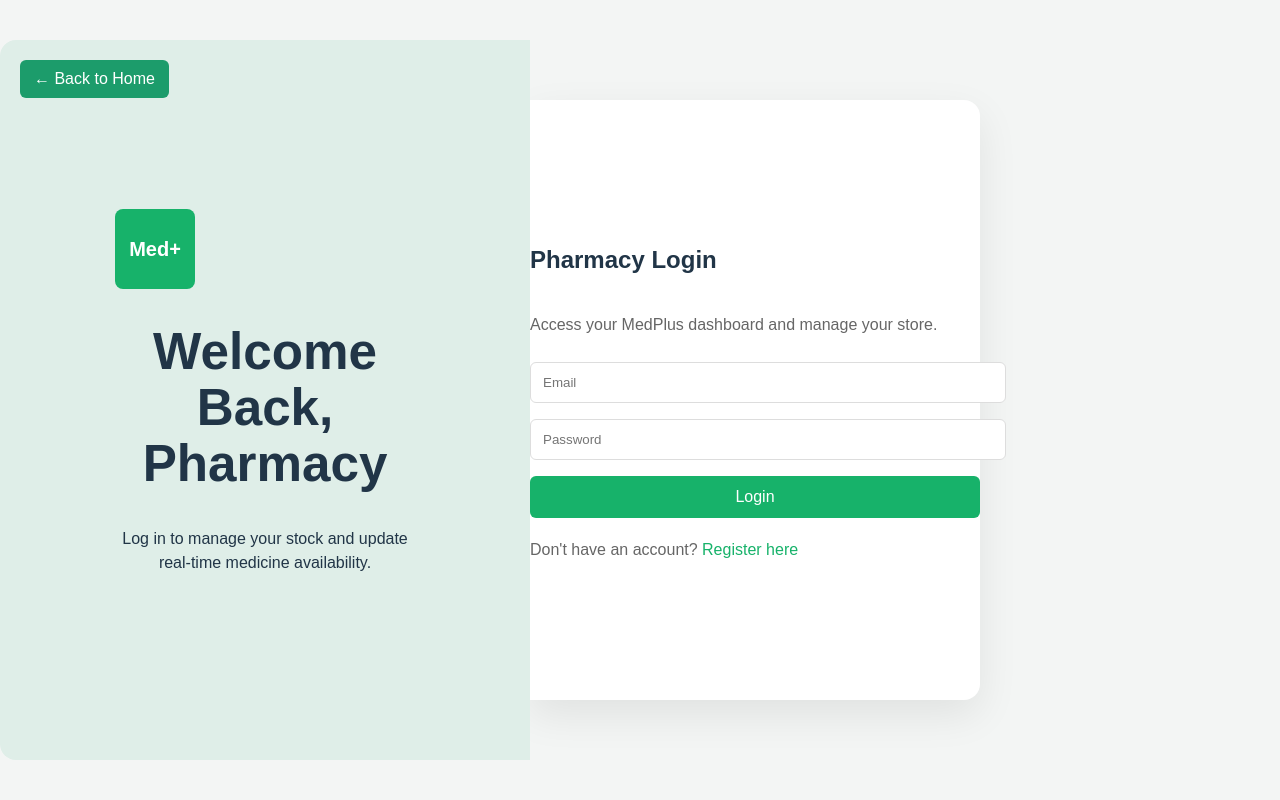
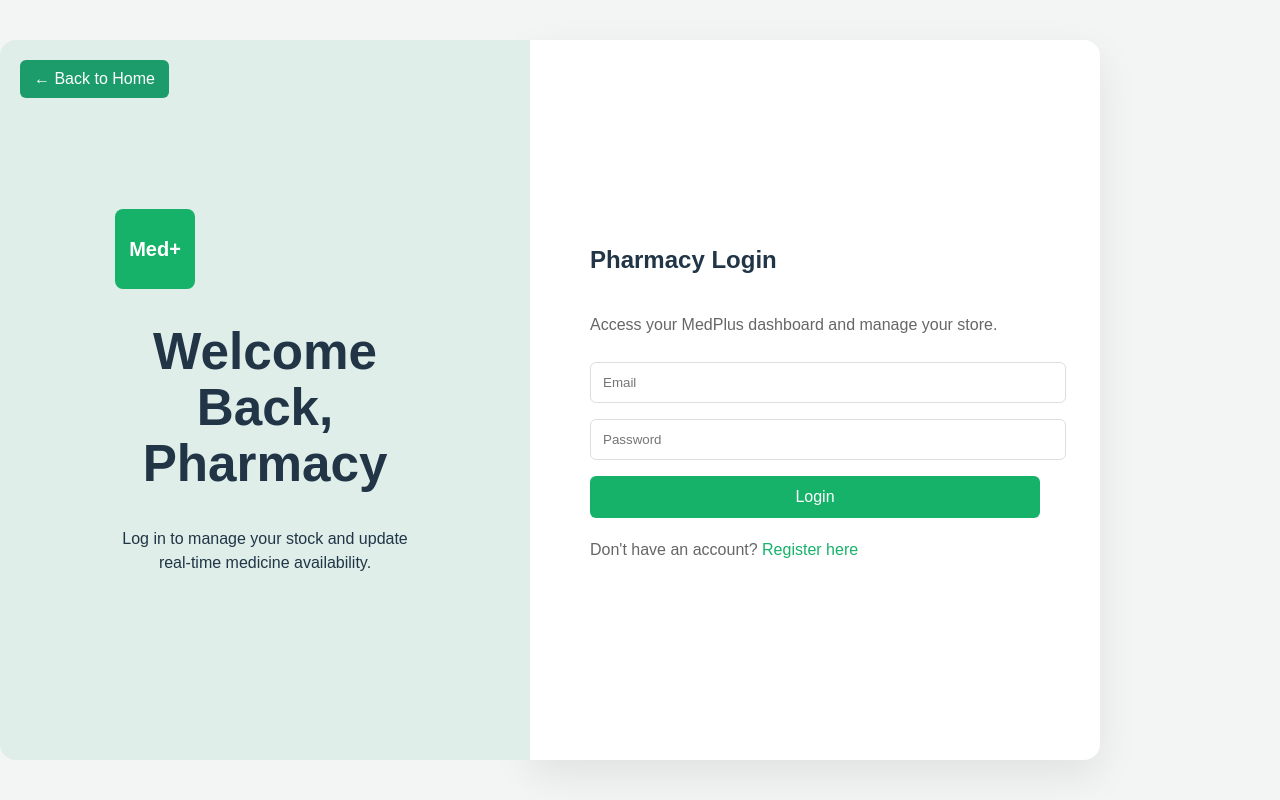
Before and after one commit to shahaddelta1-1955/medplus, a React (Vite) app: page /login in a window 1280 px wide. Built offline with nearby package versions, Linux system fonts and the light colour scheme; no server answers.

Commit message:
Update Login.css

```diff
--- a/src/pages/Login.css
+++ b/src/pages/Login.css
@@ -58,7 +58,7 @@ body {
   display: flex;
   flex-direction: column;
   justify-content: center;
-  padding: 00px;
+  padding: 60px;
   border-radius: 0 16px 16px 0;
   box-shadow: 0 15px 40px rgba(0, 0, 0, 0.08);
 }
```
